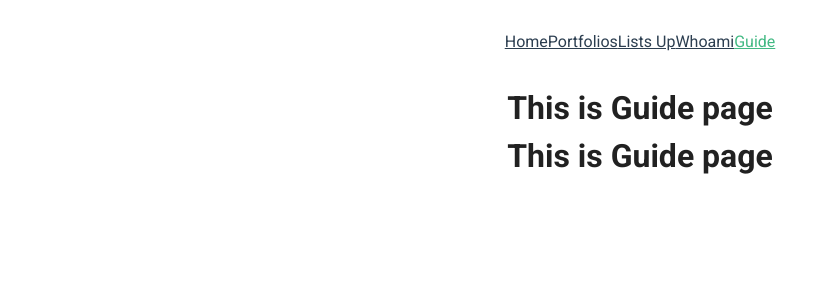
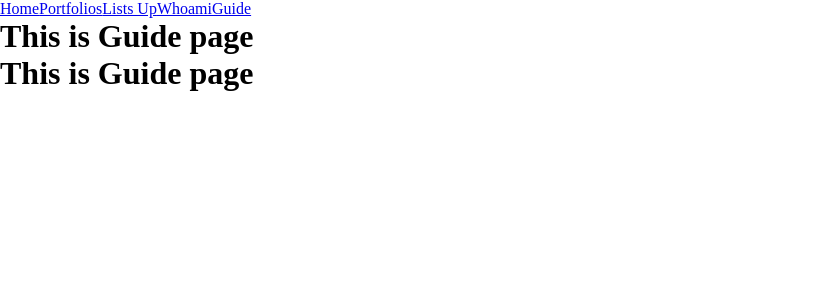
Before and after one commit to yondupark/vuefolio, a Vue app: page /Guide in a window 1280 px wide. Shown: the top 300 px of the page, without its empty margins (0-839 px from the left). Built offline with nearby package versions, Linux system fonts and the light colour scheme.

Commit message:
scss 추가

```diff
--- a/src/App.vue
+++ b/src/App.vue
@@ -1,8 +1,8 @@
 <template>
-  <v-app>
+  <div>
     <Menubar/>
     <Guide/>
-  </v-app>
+  </div>
 </template>
 
 <script>
@@ -11,21 +11,9 @@ import Guide from './views/Guide';
 
 export default {
   name: 'VufolioApp',
-
   components: {
     Menubar,
     Guide,
   }
 };
 </script>
-
-
-<style lang="scss">
-body {
-  font-family: -apple-system, BlinkMacSystemFont, "Segoe UI", Roboto, Oxygen-Sans, Ubuntu, Cantarell, "Helvetica Neue", sans-serif;
-  -webkit-font-smoothing: antialiased;
-  -moz-osx-font-smoothing: grayscale;
-  text-align: center;
-  color: #2c3e50;
-}
-</style>
--- /dev/null
+++ b/src/assets/common.scss
@@ -0,0 +1,40 @@
+$bgColor : white;
+$textColor : #273849;
+$pointColor: #41b883;
+$secondaryColor: #36495e;
+
+:root {
+    font-size: 62.5%;
+}
+
+* {
+    margin: 0;
+    padding: 0;
+    box-sizing: border-box;
+}
+
+html,
+body {
+    width: 100%;
+}
+
+body {
+    background: $bgColor;
+    color: $textColor;
+    font-family: -apple-system, BlinkMacSystemFont, "Segoe UI", Roboto, Oxygen-Sans, Ubuntu, Cantarell, "Helvetica Neue", sans-serif;
+    -webkit-font-smoothing: antialiased;
+    -moz-osx-font-smoothing: grayscale;
+    text-align: center;
+}
+
+#nav {
+    padding: 30px;
+    a {
+        font-weight: 400;
+        color: #2c3e50;
+
+        &.router-link-exact-active {
+        color: #42b983;
+        }
+    }
+}
--- a/src/views/Menubar.vue
+++ b/src/views/Menubar.vue
@@ -1,27 +1,10 @@
 <template>
-  <div id="app">
   <div id="nav">
     <router-link to="/">Home</router-link>
     <router-link to="/Portfolios">Portfolios</router-link>
     <router-link to="/Listsup">Lists Up</router-link>
     <router-link to="/WhoamI">Whoami</router-link>
     <router-link to="/Guide">Guide</router-link>
-    </div>
     <router-view/>
   </div>
 </template>
-
-<style lang="scss">
-#nav {
-  padding: 30px;
-
-  a {
-    font-weight: 400;
-    color: #2c3e50;
-
-    &.router-link-exact-active {
-      color: #42b983;
-    }
-  }
-}
-</style>
--- a/vue.config.js
+++ b/vue.config.js
@@ -1,5 +1,12 @@
 module.exports = {
   transpileDependencies: [
     'vuetify'
-  ]
+  ],
+  css: {
+    loaderOptions: {
+      scss: {
+        additionalData: `@import "@/assets/common.scss";`
+      },
+    }
+  }
 }
```
Also changed, not shown: src/views/home.vue (line endings or trailing spaces), 1 other file (tests, documents, lock files or other folders). Lines whose indentation alone changed are shown as unchanged.
